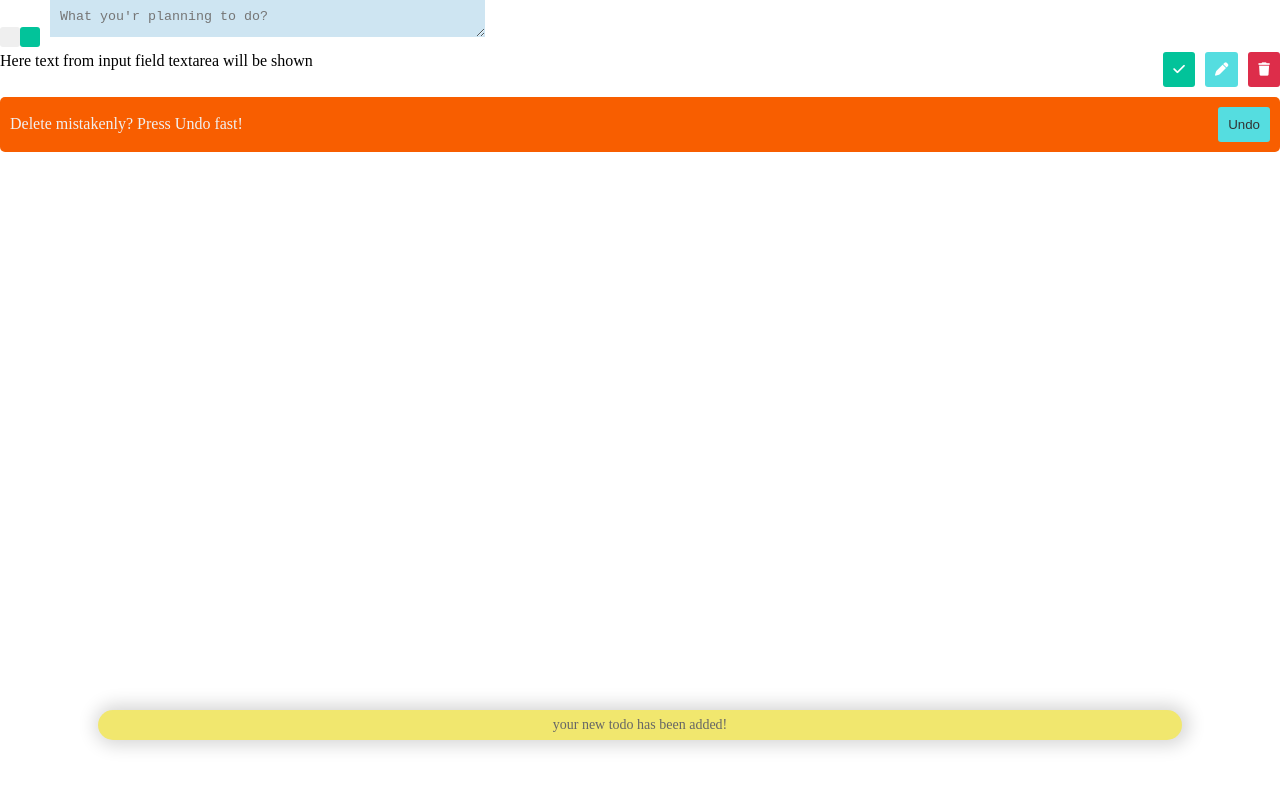
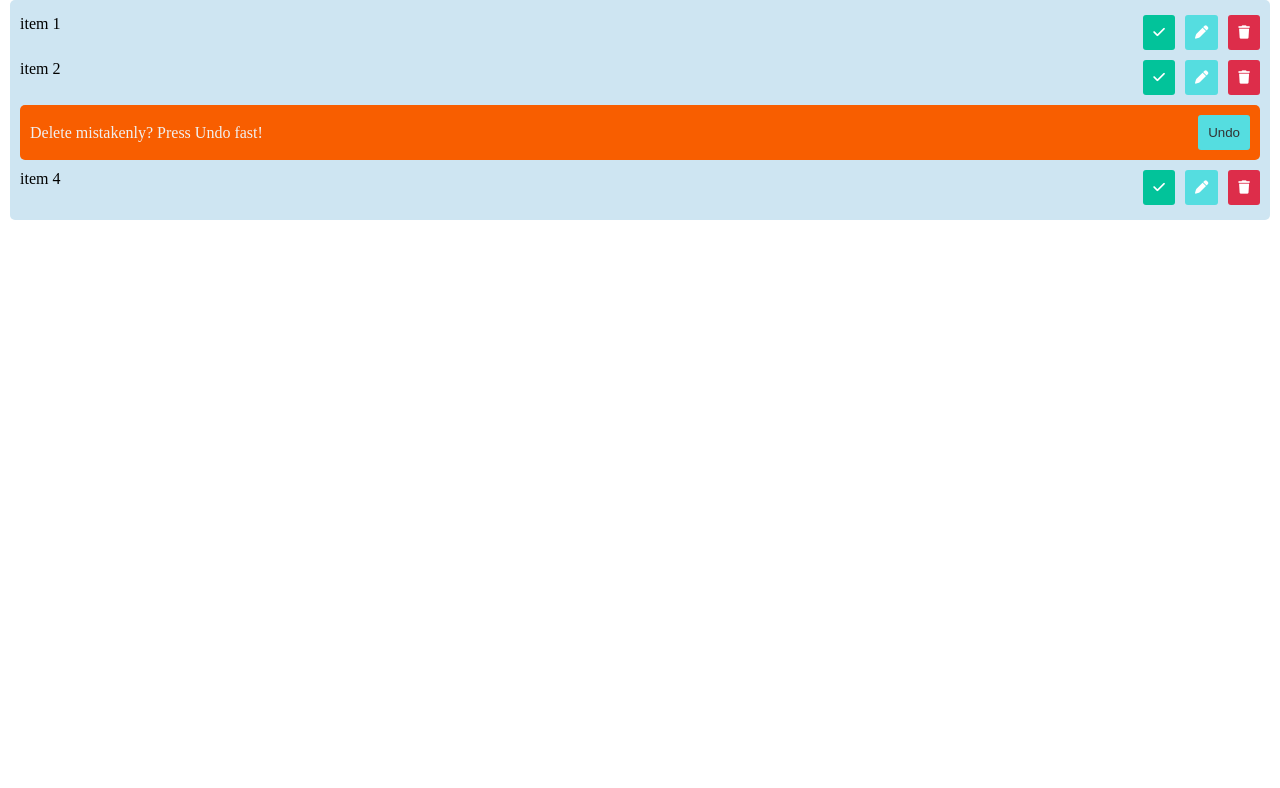
Before and after one commit to nizamrobin/todo-app, a React (Create React App) app: page / in a window 1280 px wide. Shown: the top 788 px of the page. Built offline with nearby package versions, Linux system fonts and the light colour scheme.

Commit message:
Todo List html and css design done

```diff
--- a/src/App.js
+++ b/src/App.js
@@ -1,20 +1,10 @@
-import BtnTodoAd from "./components/BtnTodoAdd";
-import Button from "./components/Button";
-import ListItem from "./components/ListItem";
-import ListItemInfo from "./components/ListItemInfo";
-import TextArea from "./components/TextArea";
-import Notification from "./components/Notification";
+import TodoList from "./components/TodoList";
 import "./styles/global.css";
 
 export default function App() {
   return (
     <>
-      <Button />
-      <BtnTodoAd />
-      <TextArea />
-      <ListItem text="Here text from input field textarea will be shown" />
-      <ListItemInfo />
-      <Notification notification_msg="your new todo has been added!" />
+      <TodoList />
     </>
   );
 }
--- /dev/null
+++ b/src/components/TodoList.js
@@ -0,0 +1,14 @@
+import ListItem from "./ListItem";
+import ListItemInfo from "./ListItemInfo";
+import classes from "../styles/TodoList.module.css";
+
+export default function TodoList() {
+  return (
+    <ul class={classes.todoList}>
+      <ListItem text="item 1" />
+      <ListItem text="item 2" />
+      <ListItemInfo />
+      <ListItem text="item 4" />
+    </ul>
+  );
+}
--- /dev/null
+++ b/src/styles/TodoList.module.css
@@ -0,0 +1,7 @@
+.todoList {
+  list-style-type: none;
+  margin: 0 10px;
+  padding: 10px;
+  background-color: #cee5f2;
+  border-radius: 5px;
+}
```
